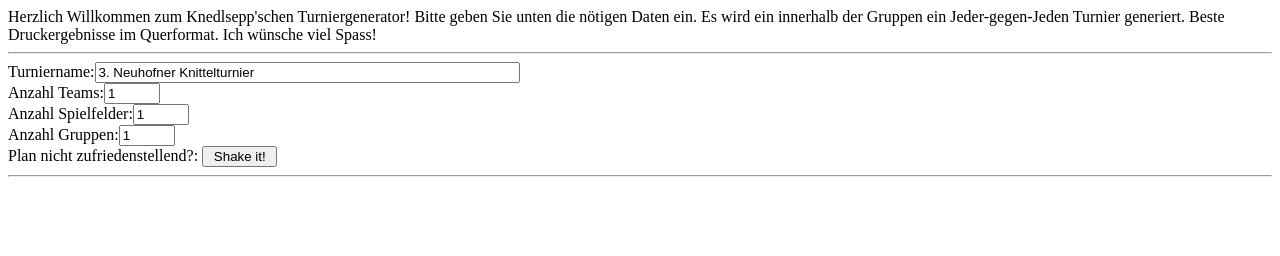
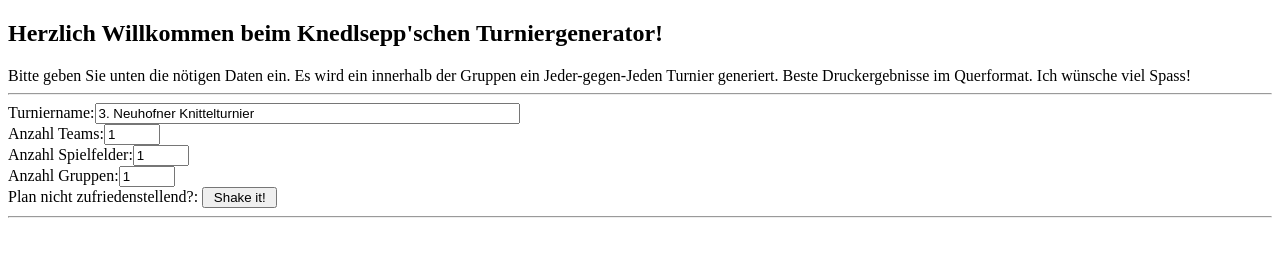
Before and after one commit to knedlsepp/knittelwerfen, a plain HTML site: page index.htm in a window 1280 px wide. Drawn offline with Linux system fonts and the light colour scheme.

Commit message:
Cosmetics: heading.

```diff
--- a/index.htm
+++ b/index.htm
@@ -9,7 +9,7 @@
     </head>
     <body>
     <div class="Introduction noprint">
-    Herzlich Willkommen zum Knedlsepp'schen Turniergenerator!
+    <h2>Herzlich Willkommen beim Knedlsepp'schen Turniergenerator!</h2>
     Bitte geben Sie unten die nötigen Daten ein.
     Es wird ein innerhalb der Gruppen ein Jeder-gegen-Jeden Turnier generiert.
     Beste Druckergebnisse im Querformat.
```
